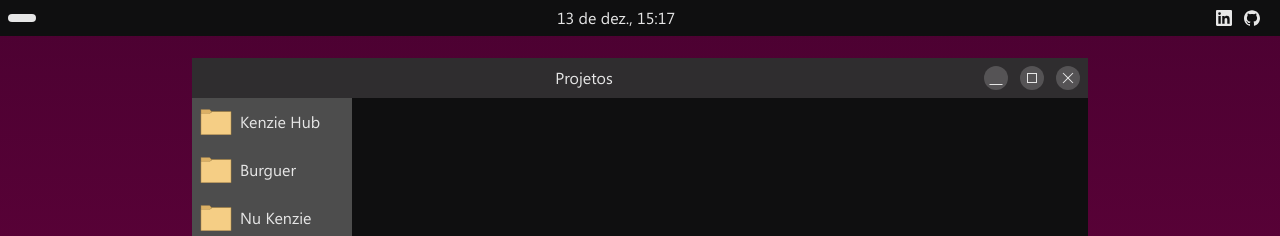
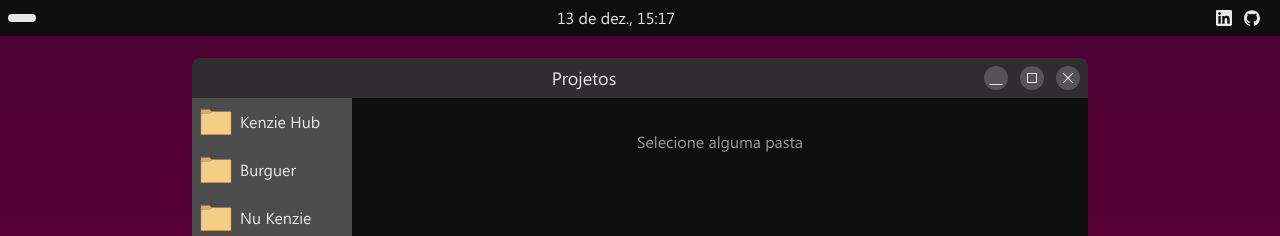
Before and after one commit to gstvcampos/portfolio, a Next.js app: page /projetos in a window 1280 px wide. Shown: the top 236 px of the page. Built offline with nearby package versions, Linux system fonts and the light colour scheme.

Commit message:
fix: respansive

```diff
--- a/src/app/page.tsx
+++ b/src/app/page.tsx
@@ -7,14 +7,18 @@ export default async function Home() {
   return (
     <main
       id="home"
-      className="h-full w-full overflow-hidden md:h-auto md:rounded-t-lg lg:max-w-4xl"
+      className="flex max-h-full w-full flex-col overflow-hidden md:h-auto md:rounded-t-lg lg:max-w-4xl"
     >
       <WindowBar innerText="Perfil" elementId="home" />
-      <section className="flex h-[calc(100%-40px)] flex-col-reverse overflow-auto md:flex-row">
+      <section className="h-[calc(100%-40px)] flex-1 overflow-auto">
+        <div className="flex h-full flex-col-reverse md:flex-row">
           <div className="h-full w-full bg-content-2 p-4">
             <h2 className="text-3xl">
               Ola, eu me chamo
-            <span className="font-segoe-bold text-txt-3"> Gustavo Campos</span>
+              <span className="font-segoe-bold text-txt-3">
+                {' '}
+                Gustavo Campos
+              </span>
             </h2>
             <p className="text-txt-2">desenvolvedor web fullstack</p>
             <p className="m-2">
@@ -56,6 +60,7 @@ export default async function Home() {
               </LinkDefault>
             </div>
           </div>
+        </div>
       </section>
     </main>
   )
--- a/src/app/projetos/page.tsx
+++ b/src/app/projetos/page.tsx
@@ -12,10 +12,10 @@ export default function Projetos() {
   return (
     <main
       id="projetos"
-      className="h-full w-full md:h-auto md:rounded-t-lg lg:max-w-4xl"
+      className="flex max-h-full w-full flex-col overflow-hidden md:h-auto md:rounded-t-lg lg:max-w-4xl"
     >
       <WindowBar innerText="Projetos" elementId="projetos" />
-      <section className="flex h-[calc(100%-40px)] flex-col overflow-auto bg-content-1 md:flex-row">
+      <section className="h-[calc(100%-40px)] flex-1 overflow-auto">
         <FolderProjects />
       </section>
     </main>
--- a/src/app/tecnologias/page.tsx
+++ b/src/app/tecnologias/page.tsx
@@ -7,10 +7,10 @@ export default function Tecnologias() {
   return (
     <main
       id="tecnologias"
-      className="h-full w-full md:h-auto md:rounded-t-lg lg:max-w-4xl"
+      className="flex max-h-full w-full flex-col overflow-hidden md:h-auto md:rounded-t-lg lg:max-w-4xl"
     >
       <WindowBar innerText="Tecnologias" elementId="tecnologias" />
-      <section className="h-[calc(100%-40px)] overflow-auto bg-content-2 p-4">
+      <section className="h-[calc(100%-40px)] flex-1 overflow-auto bg-content-2 p-4">
         <ul className="grid w-full grid-cols-2 gap-y-4 sm:grid-cols-3 md:grid-cols-4 lg:grid-cols-5">
           {technologies.map((tech, index) => (
             <li key={index}>
--- a/src/components/FolderProjects.tsx
+++ b/src/components/FolderProjects.tsx
@@ -9,8 +9,8 @@ export default function FolderProjects() {
   const [selectedId, setSelectedId] = useState(0)
 
   return (
-    <>
-      <ul className="mb-6 flex flex-wrap md:flex-col">
+    <div className="flex h-full w-full flex-col md:flex-row">
+      <ul className="flex flex-wrap bg-content-1 md:flex-col">
         {projects.map((project) => (
           <li
             key={project.id}
@@ -42,7 +42,13 @@ export default function FolderProjects() {
           </li>
         ))}
       </ul>
-      <ProjectContainer id={selectedId} />
-    </>
+      {selectedId > 0 ? (
+        <ProjectContainer id={selectedId} />
+      ) : (
+        <div className="h-full w-full bg-content-2 text-center md:min-h-[600px]">
+          <h1 className="p-8 text-txt-2">Selecione alguma pasta</h1>
+        </div>
+      )}
+    </div>
   )
 }
--- a/src/components/ProjectContainer.tsx
+++ b/src/components/ProjectContainer.tsx
@@ -3,7 +3,7 @@ import LinkSmall from './LinkSmall'
 
 export default function ProjectContainer({ id }: { id: number }) {
   return (
-    <div className="w-full bg-content-2 md:min-h-[600px]">
+    <div className="h-full w-full bg-content-2 md:min-h-[600px]">
       {projects.map((project) =>
         project.id === id ? (
           <div key={project.id} className="m-4 flex flex-col gap-2 p-4">
--- a/src/components/WindowBar.tsx
+++ b/src/components/WindowBar.tsx
@@ -12,29 +12,31 @@ export default function WindowBar({
   elementId: string
 }) {
   return (
+    <div>
       <div className="flex h-10 items-center justify-between bg-bar-2">
         <span></span>
-      <h1>{innerText}</h1>
+        <h1 className="text-lg">{innerText}</h1>
         <div className="flex h-full gap-3 p-2">
           <Link
-          className="bg-focus-1 rounded-full p-1 hover:bg-content-1"
+            className="rounded-full bg-focus-1 p-1 hover:bg-content-1"
             href={'/desktop'}
           >
             <MinimizeIcon />
           </Link>
           <button
-          className="bg-focus-1 rounded-full p-1 hover:bg-content-1"
+            className="rounded-full bg-focus-1 p-1 hover:bg-content-1"
             onClick={() => goFullScreen({ elementId })}
           >
             <MaximizeIcon />
           </button>
           <Link
-          className="bg-focus-1 rounded-full p-1 hover:bg-content-1"
+            className="rounded-full bg-focus-1 p-1 hover:bg-content-1"
             href={'/desktop'}
           >
             <CloseIcon />
           </Link>
         </div>
       </div>
+    </div>
   )
 }
```
Lines whose indentation alone changed are shown as unchanged.
